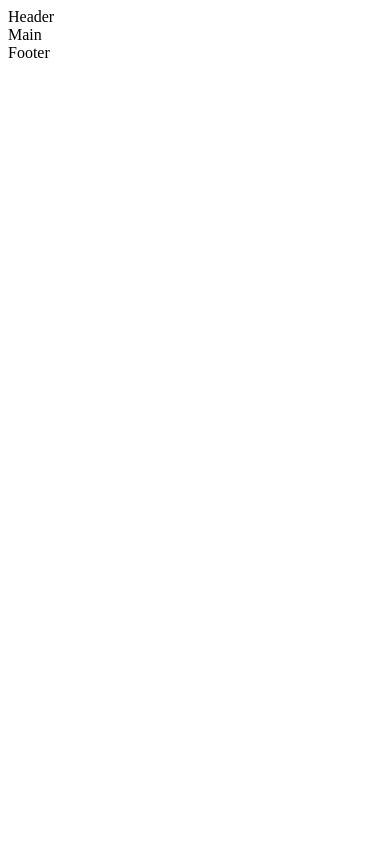
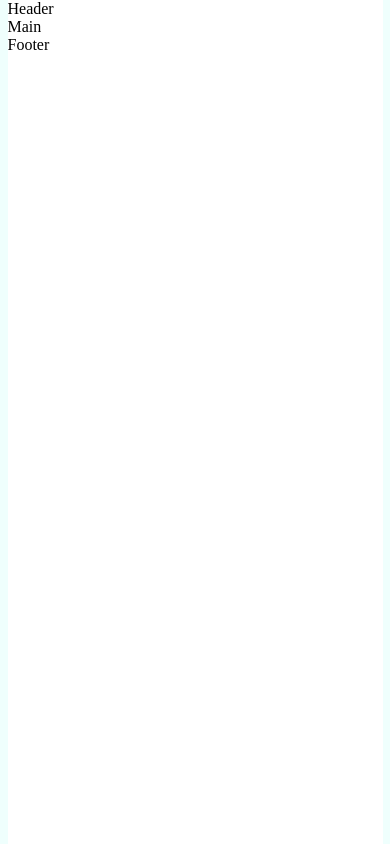
Before and after one commit to wonyong92/cobMainPrBackup, a React (Create React App) app in the folder client/: page / in a window 390 px wide. Built offline with nearby package versions, Linux system fonts and the light colour scheme.

Commit message:
Design: 모바일화면 설정

```diff
--- a/client/src/App.css
+++ b/client/src/App.css
@@ -0,0 +1,30 @@
+*  {
+  box-sizing: border-box;
+}
+
+body {
+  display: flex;
+  justify-content: center;
+  align-items: center;
+  min-height: 100vh;
+  margin: 0px;
+  background-color: #EFFFFD;
+
+}
+
+@media (min-width: 375px) {
+  .App {
+    width: 375px;
+    background-color: white;
+    }
+  }
+
+#root {
+  display: flex;
+
+}
+
+.App {
+  min-height: 100vh;
+  margin: 0;
+}
```
